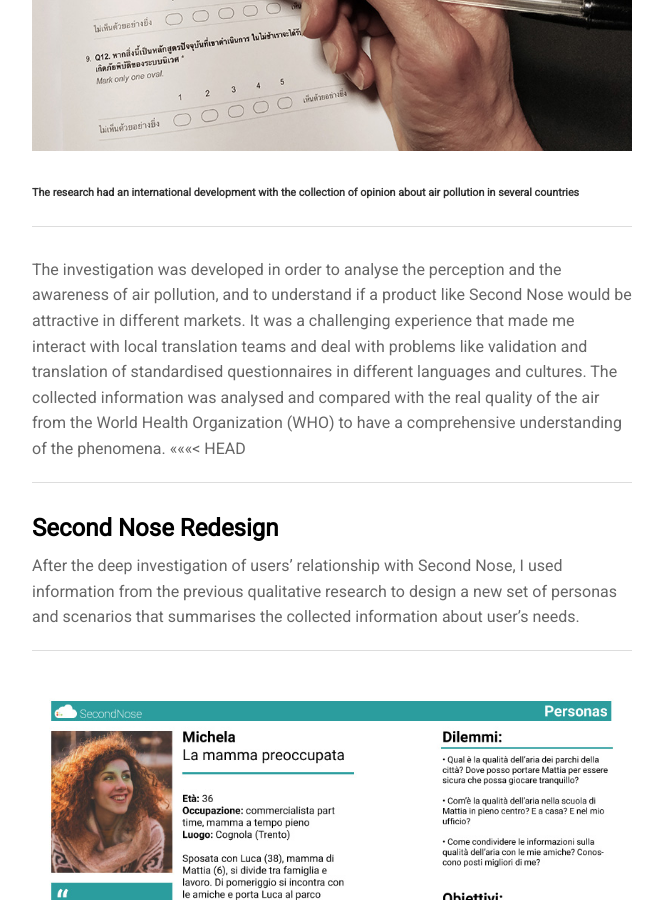
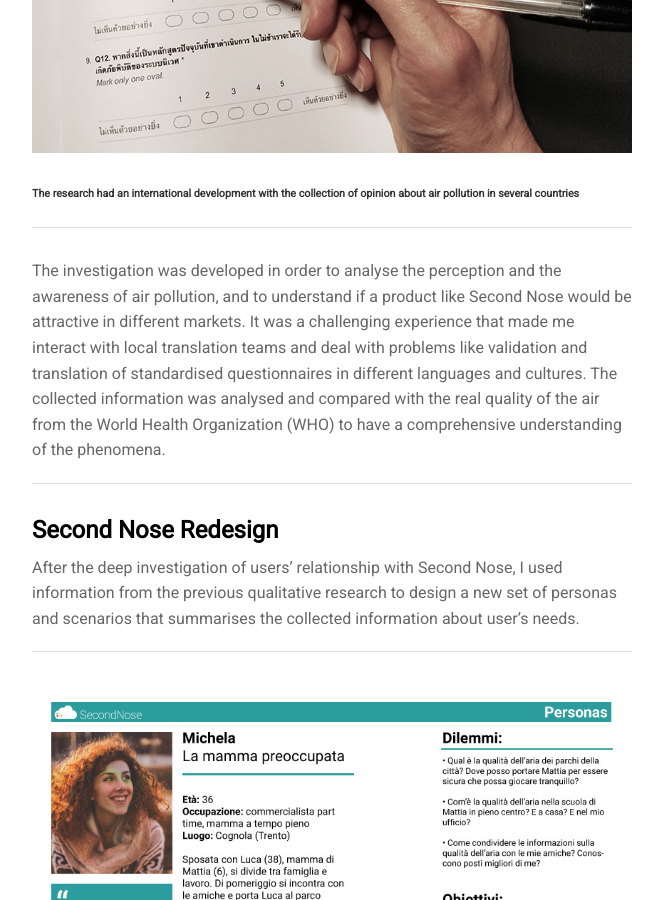
Before and after one commit to ecodallaluna/portfolio, a Jekyll site: the page built from projects/proj-4.md, in a window 1280 px wide and 900 px high, scrolled down 3956 px. Shown: the whole window, without its empty margins (308-971 px from the left). Built offline with Jekyll 4.4.1, drawn with Linux system fonts in a browser that asks for light colours; nearby versions of some CDN libraries; some of the changed text lies outside the part shown.

Commit message:
fixed proj 4 md again

```diff
--- a/projects/proj-4.md
+++ b/projects/proj-4.md
@@ -9,7 +9,7 @@
 
 -----
 
-#### Notes
+###### Notes
 
 *Due non-disclosure agreement, confidential information are omitted. Information in the present case study is from my own research and do not necessarily reflect the view of the client company.*
 
@@ -72,7 +72,6 @@
 -----
 
 The investigation was developed in order to analyse the perception and the awareness of air pollution, and to understand if a product like Second Nose would be attractive in different markets. It was a challenging experience that made me interact with local translation teams and deal with problems like validation and translation of standardised questionnaires in different languages and cultures. The collected information was analysed and compared with the real quality of the air from the World Health Organization (WHO) to have a comprehensive understanding of the phenomena.
-<<<<<<< HEAD
 
 -----
 
@@ -126,7 +125,7 @@
 
 -----
 
-####A deeper investigation about the Air Quality Display
+#### A deeper investigation about the Air Quality Display
 Big concern was raised by the design team about how to display the level of pollution perceived by the Second Nose sensor. The original idea to use the EPA color standard is conceptual wrong, because the sensor cannot show accurate readings, and EPA schematic colours show a range of reading that is too wide for the typical experience of SecondNose’s users.
 
 -----
```
